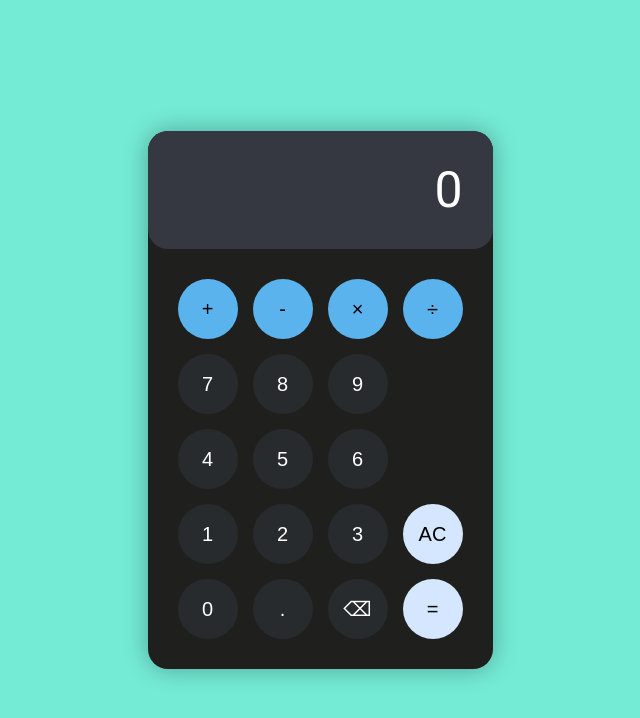
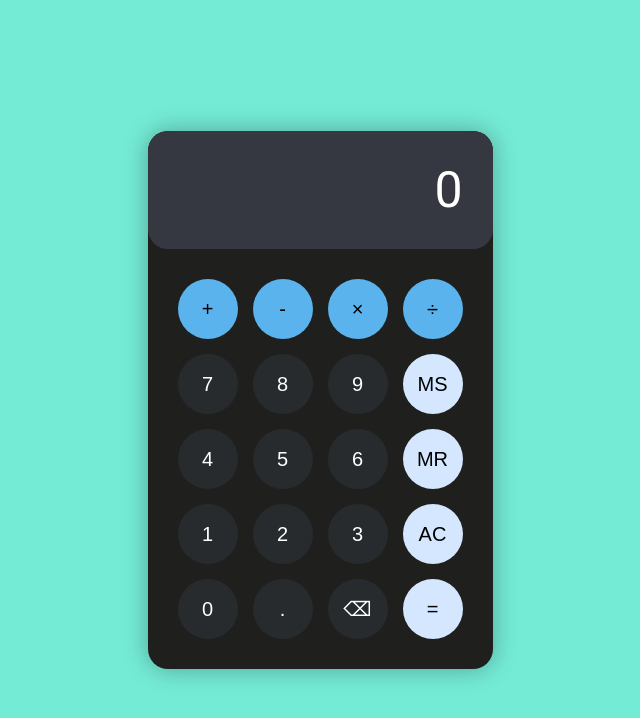
Before and after one commit to Beets-Jr/workshop-calculadora, a plain HTML site: page index.html in a window 1280 px wide. Shown: the whole page, without its empty margins (320-960 px from the left). Drawn offline with Linux system fonts and the light colour scheme.

Commit message:
adição de novos botões para memória

```diff
--- a/index.html
+++ b/index.html
@@ -44,6 +44,8 @@
         <button class="numero zero">0</button>
         <button class="numero decimal">.</button>
         <button class="numero apagar">&#9003;</button>
+        <button class="acao salvar">MS</button>
+        <button class="acao recuperar">MR</button>
         <button class="acao limpar">AC</button>
         <button class="acao igual">=</button>
       </div>
--- a/style.css
+++ b/style.css
@@ -64,8 +64,8 @@ body {
   grid-template-rows: repeat(5, 6rem);
   grid-template-areas:
     'somar subtrair multiplicar dividir'
-    'sete oito nove .'
-    'quatro cinco seis .'
+    'sete oito nove salvar'
+    'quatro cinco seis recuperar'
     'um dois tres limpar'
     'zero decimal apagar igual';
 }
@@ -140,6 +140,14 @@ body {
   grid-area: limpar;
 }
 
+.salvar {
+  grid-area: salvar;
+}
+
+.recuperar {
+  grid-area: recuperar;
+}
+
 .apagar {
   grid-area: apagar;
 }
```
